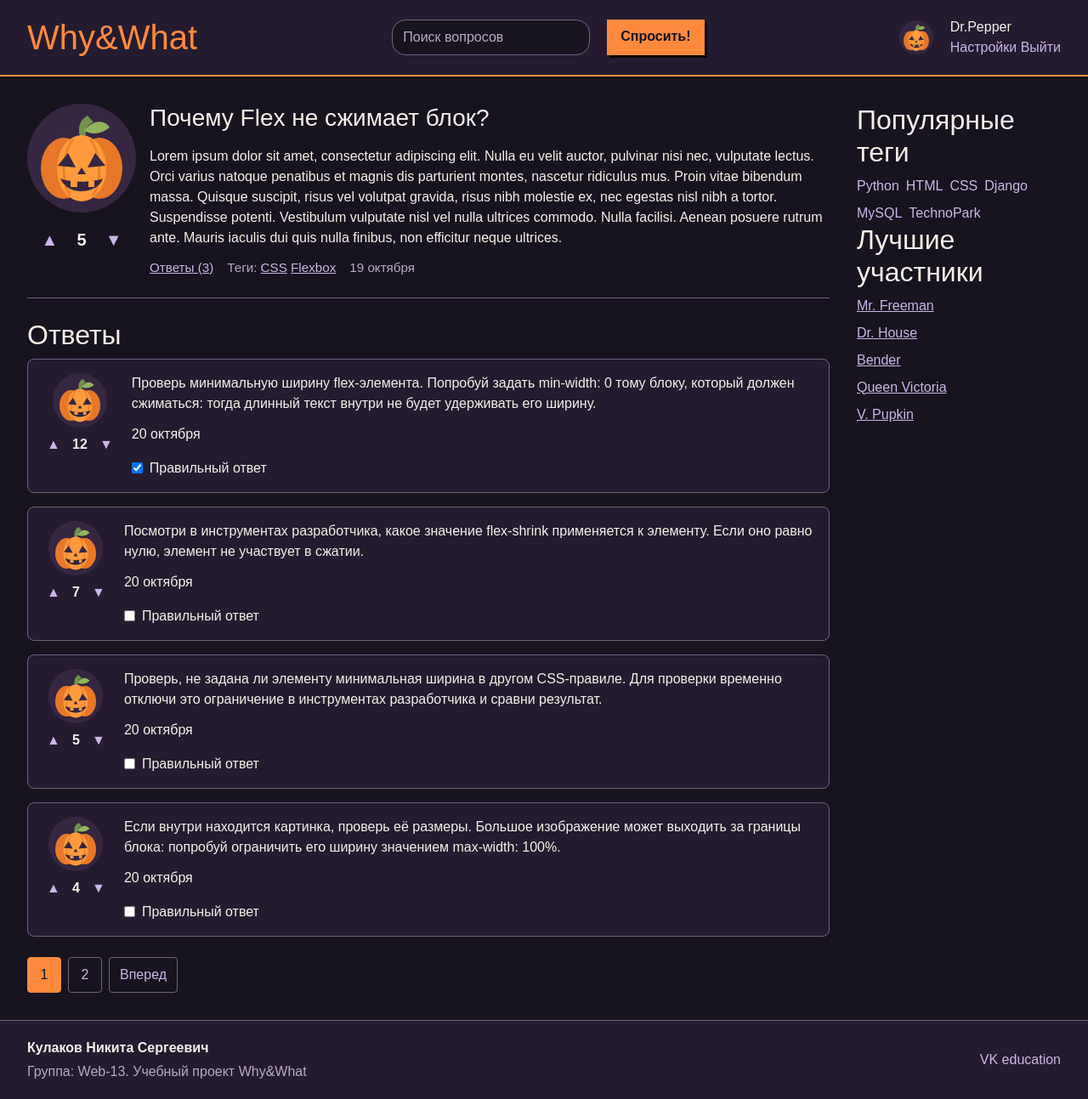
After one commit to xiarysta/2026-VK-EDU-Web-13-Kulakov-N, a Django app: page /question/1/ in a window 1280 px wide. The commit adds this page. Shown: the whole page at 85% size. Run offline with Django 5.2, Linux system fonts and the light colour scheme.

Commit message:
+answers

```diff
--- a/web-edu/questions/data.py
+++ b/web-edu/questions/data.py
@@ -91,3 +91,62 @@ QUESTION_LIST = [
         "tags": ["Django","Пагинация","bender"],
       },
 ]
+
+ANSWER_LIST = [
+    {
+        "id": 1,
+        "question_id": 1,
+        "text": "Проверь минимальную ширину flex-элемента. Попробуй задать min-width: 0 тому блоку, который должен сжиматься: тогда длинный текст внутри не будет удерживать его ширину.",
+        "rating": 12,
+        "is_correct": True,
+    },
+    {
+        "id": 2,
+        "question_id": 1,
+        "text": "Посмотри в инструментах разработчика, какое значение flex-shrink применяется к элементу. Если оно равно нулю, элемент не участвует в сжатии.",
+        "rating": 7,
+        "is_correct": False,
+    },
+    {
+        "id": 3,
+        "question_id": 1,
+        "text": "Проверь, не задана ли элементу минимальная ширина в другом CSS-правиле. Для проверки временно отключи это ограничение в инструментах разработчика и сравни результат.",
+        "rating": 5,
+        "is_correct": False,
+    },
+    {
+        "id": 4,
+        "question_id": 1,
+        "text": "Если внутри находится картинка, проверь её размеры. Большое изображение может выходить за границы блока: попробуй ограничить его ширину значением max-width: 100%.",
+        "rating": 4,
+        "is_correct": False,
+    },
+    {
+        "id": 5,
+        "question_id": 1,
+        "text": "Обрати внимание на вложенные flex-контейнеры. Ограничение ширины может находиться у родителя, поэтому полезно проверить всю цепочку элементов от проблемного блока до внешнего контейнера.",
+        "rating": 3,
+        "is_correct": False,
+    },
+    {
+        "id": 6,
+        "question_id": 1,
+        "text": "Собери небольшой пример только с контейнером и двумя дочерними блоками. Затем добавляй остальные стили по одному: так будет проще найти правило, которое мешает сжатию.",
+        "rating": 2,
+        "is_correct": False,
+    },
+    {
+        "id": 7,
+        "question_id": 5,
+        "text": "Начать стоит с плана парка: выбрать участок на Луне, придумать аттракционы и посчитать расходы. Отдельно заложить бюджет на доставку роботов и запчастей.",
+        "rating": 18,
+        "is_correct": True,
+    },
+    {
+        "id": 8,
+        "question_id": 5,
+        "text": "Предлагаю первым делом открыть небольшой аттракцион с тыквами в невесомости. Когда появятся первые посетители, можно будет расширять парк и приглашать друзей Бендера.",
+        "rating": 9,
+        "is_correct": False,
+    },
+]
--- /dev/null
+++ b/web-edu/questions/templates/questions/includes/answer_card.html
@@ -0,0 +1,28 @@
+{% load static %}
+
+<article class="question-card answer-card" id="answer-{{answer.id}}">
+  <div class="question-vote">
+    <img class="question-avatar"
+    src="{% static 'questions/img/pumpkin.svg' %}"
+    alt="Аватар автора ответа">
+
+    <div class="question-vote-controls">
+      <button type="button" aria-label="Поставить плюс">▲</button>
+      <span>{{answer.rating}}</span>
+      <button type="button" aria-label="Поставить минус">▼</button>
+    </div>
+  </div>
+
+  <div class="question-content">
+    <p>
+      {{answer.text}}
+    </p>
+
+    <time datetime="2026-10-20"> 20 октября</time>
+
+    <label class="answer-correct">
+      <input type="checkbox" {% if answer.is_correct %} checked {% endif %}>
+        Правильный ответ
+    </label>
+  </div>
+</article>
--- a/web-edu/questions/templates/questions/includes/question_card.html
+++ b/web-edu/questions/templates/questions/includes/question_card.html
@@ -1,6 +1,6 @@
 {% load static %}
 
-<article class="question-card" id="question-{{ question.id }}">
+<article class="question-card {% if is_detail %} question-detail {% endif %}" id="question-{{ question.id }}">
   <div class="question-vote">
     <img class="question-avatar" src="{% static 'questions/img/pumpkin.svg' %}"
     alt="Аватар автора вопроса">
@@ -13,9 +13,13 @@
   </div>
 
   <div class="question-content">
-    <h3>
-      <a href="question.html">{{question.title}}</a>
-    </h3>
+    {% if is_detail %}
+      <h2>{{ question.title }}</h2>
+    {% else %}
+      <h3>
+        <a href="{% url 'questions:question_detail' question.id %}">{{question.title}}</a>
+      </h3>
+    {% endif %}
     <p>
       {{question.text}}
     </p>
--- /dev/null
+++ b/web-edu/questions/templates/questions/question_detail.html
@@ -0,0 +1,20 @@
+{% extends "base.html" %}
+{% load static %}
+
+{% block title %}
+  {{ question.title }} — WhyAndWhat
+{% endblock title %}
+
+{% block content %}
+  {% include "questions/includes/question_card.html" with question=question is_detail=True %}
+
+  <h2>Ответы</h2>
+  {% for answer in answers %}
+    {% include "questions/includes/answer_card.html" with answer=answer %}
+  {% empty %}
+    <p>Ответов пока нет.</p>
+  {% endfor %}
+
+  {% include "questions/includes/pagination.html" with page_obj=page_obj %}
+
+{% endblock content %}
--- a/web-edu/questions/urls.py
+++ b/web-edu/questions/urls.py
@@ -1,5 +1,5 @@
 from django.urls import path
-from .views import index, hot, tag
+from .views import index, hot, tag, question_detail
 
 app_name = "questions"
 
@@ -7,5 +7,6 @@ urlpatterns = [
   path('', index, name="index"),
   path('hot/', hot, name="hot"),
   path('tag/<str:tag_name>/', tag, name="tag_detail"),
+  path('question/<int:question_id>/', question_detail, name="question_detail"),
 
 ]
--- a/web-edu/questions/views.py
+++ b/web-edu/questions/views.py
@@ -1,6 +1,7 @@
 from django.shortcuts import render
 from .utils import paginate
-from .data import QUESTION_LIST
+from .data import QUESTION_LIST, ANSWER_LIST
+from django.http import Http404
 
 def index(request):
 
@@ -26,3 +27,24 @@ def tag(request, tag_name):
         "page_obj": page,
         "tag": tag_name,
     })
+
+def question_detail(request, question_id):
+    question = None
+
+    for item in QUESTION_LIST:
+        if item["id"] == question_id:
+            question = item
+            break
+
+    if question is None:
+        raise Http404("Вопрос не найден")
+
+    QUESTION_ANSWERS = [ answer for answer in ANSWER_LIST if answer["question_id"] == question_id ]
+
+    page = paginate(QUESTION_ANSWERS, request, per_page=4)
+
+    return render(request, "questions/question_detail.html", context= {
+        "question": question,
+        "answers": page.object_list,
+        "page_obj": page,
+    })
```
